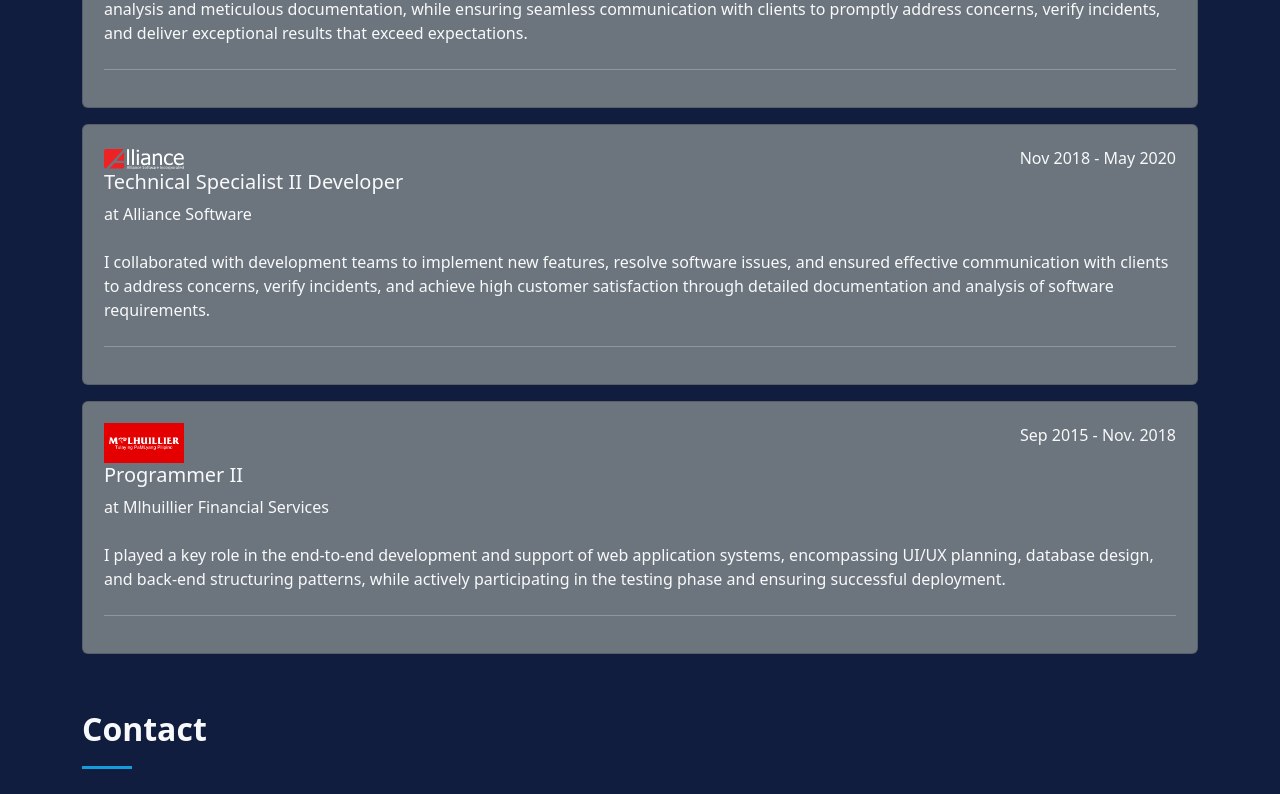
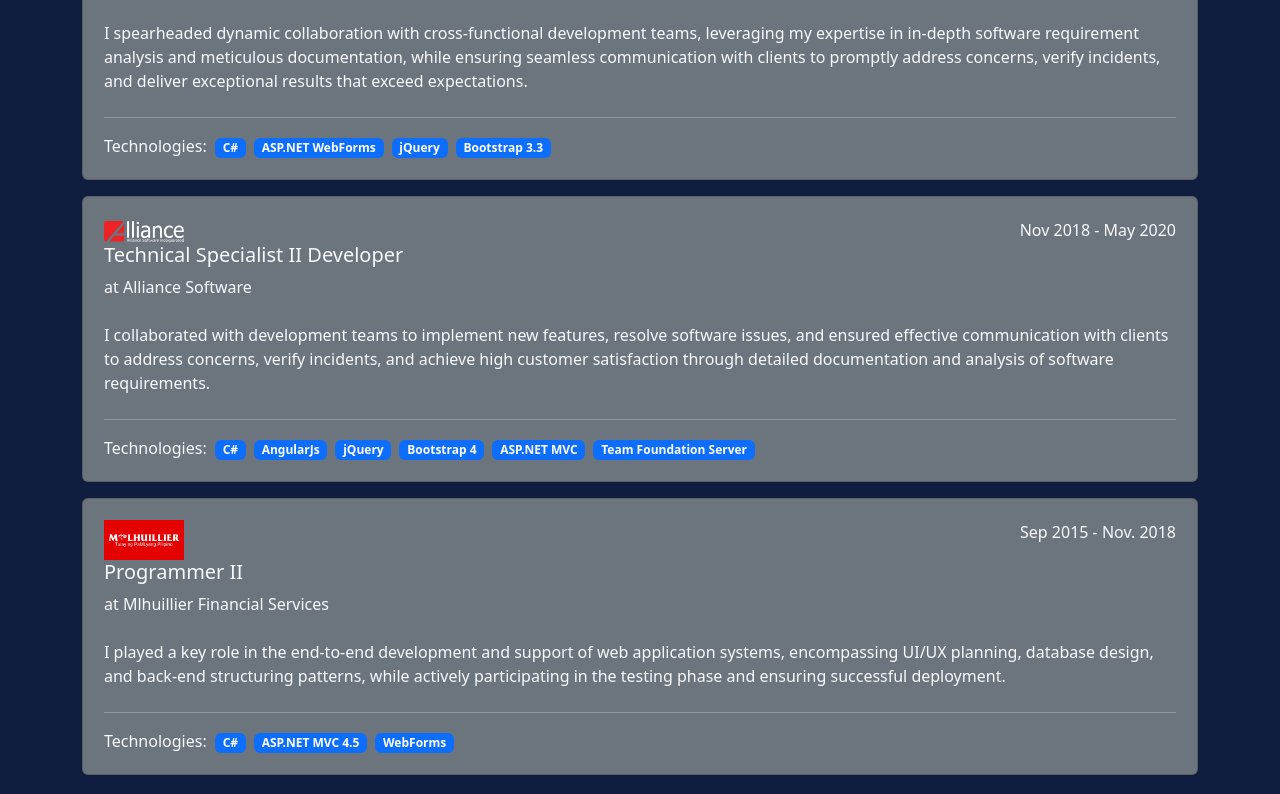
Before and after one commit to pai-nuneza/MasterPortfolio, an Angular app: page / in a window 1280 px wide. Shown: the part 2640-3434 px from the top of the page. Built offline with nearby package versions, Linux system fonts and the light colour scheme; what ngx-typed-js would draw is missing.

Commit message:
Adding technologies used

```diff
--- a/src/app/resume/experience/experience.component.html
+++ b/src/app/resume/experience/experience.component.html
@@ -17,6 +17,8 @@
 
             <p class="card-text">{{a.description}}</p>
             <hr>
+            Technologies:
+            <span *ngFor="let n of a.technologies; let i = index" class="badge mx-1 bg-primary">{{n}}</span>
           </div>
         </div>
       </div>
--- a/src/app/resume/experience/experience.component.ts
+++ b/src/app/resume/experience/experience.component.ts
@@ -15,6 +15,9 @@ export class ExperienceComponent {
       description: 'Involved in fixing issues and developing enhancements using technologies such as C#, Angular, and MSSQL Queries. Working closely with my team, we collaborated to ensure efficient and high-quality solutions. Additionally, I participated in code reviews, contributing to the overall codebase quality and promoting best practices within the organization.',
       imageUrl: 'assets/images/companies/unient.svg',
       companyWebsite: 'https://www.unient.biz/',
+      technologies: [
+        'C#', 'Jira', 'Git', 'Angular', 'Octopos Deploy', 'Azure DevOps', 'Navis N4', 'ASP.NET MVC', 'DevExpress'
+      ],
     },
     {
       company: 'Symon Systems',
@@ -23,6 +26,9 @@ export class ExperienceComponent {
       description: 'I led the planning, development, and troubleshooting of new features, conducted comprehensive code reviews and testing, and maintained direct client communication to ensure the successful delivery of high-quality software.',
       imageUrl: 'assets/images/companies/symon.png',
       companyWebsite: 'http://3.0.204.178/#url',
+      technologies: [
+        'C#', 'WebAPI', 'Trello', 'AWS EC2', 'Elastic Beanstalk', 'Angular 14', 'Git', 'Bootstrap 3.3', 'IIS'
+      ],
     },
     {
       company: 'Digital Excellence Group',
@@ -31,6 +37,9 @@ export class ExperienceComponent {
       description: 'I spearheaded dynamic collaboration with cross-functional development teams, leveraging my expertise in in-depth software requirement analysis and meticulous documentation, while ensuring seamless communication with clients to promptly address concerns, verify incidents, and deliver exceptional results that exceed expectations.',
       imageUrl: 'assets/images/companies/deg.jpg',
       companyWebsite: 'http://digitalexcellencegroup.com/',
+      technologies: [
+        'C#', 'ASP.NET WebForms', 'jQuery', 'Bootstrap 3.3', ''
+      ],
     },
     {
       company: 'Alliance Software',
@@ -39,6 +48,9 @@ export class ExperienceComponent {
       description: 'I collaborated with development teams to implement new features, resolve software issues, and ensured effective communication with clients to address concerns, verify incidents, and achieve high customer satisfaction through detailed documentation and analysis of software requirements.',
       imageUrl: 'assets/images/companies/alliance.svg',
       companyWebsite: 'https://www.alliance.com.ph/index.html',
+      technologies: [
+        'C#', 'AngularJs', 'jQuery', 'Bootstrap 4', 'ASP.NET MVC', 'Team Foundation Server'
+      ],
     },
     {
       company: 'Mlhuillier Financial Services',
@@ -47,6 +59,9 @@ export class ExperienceComponent {
       description: 'I played a key role in the end-to-end development and support of web application systems, encompassing UI/UX planning, database design, and back-end structuring patterns, while actively participating in the testing phase and ensuring successful deployment.',
       imageUrl: 'assets/images/companies/mlhuillier.jpg',
       companyWebsite: 'https://mlhuillier.com/',
+      technologies: [
+        'C#', 'ASP.NET MVC 4.5', 'WebForms', ''
+      ],
     }
   ]
 }
```
